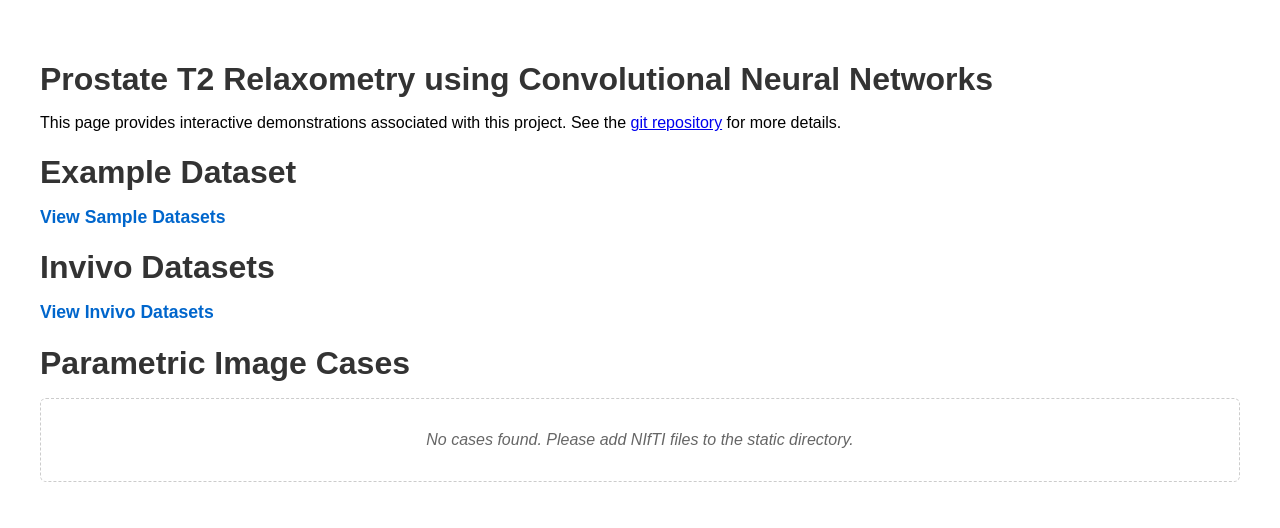
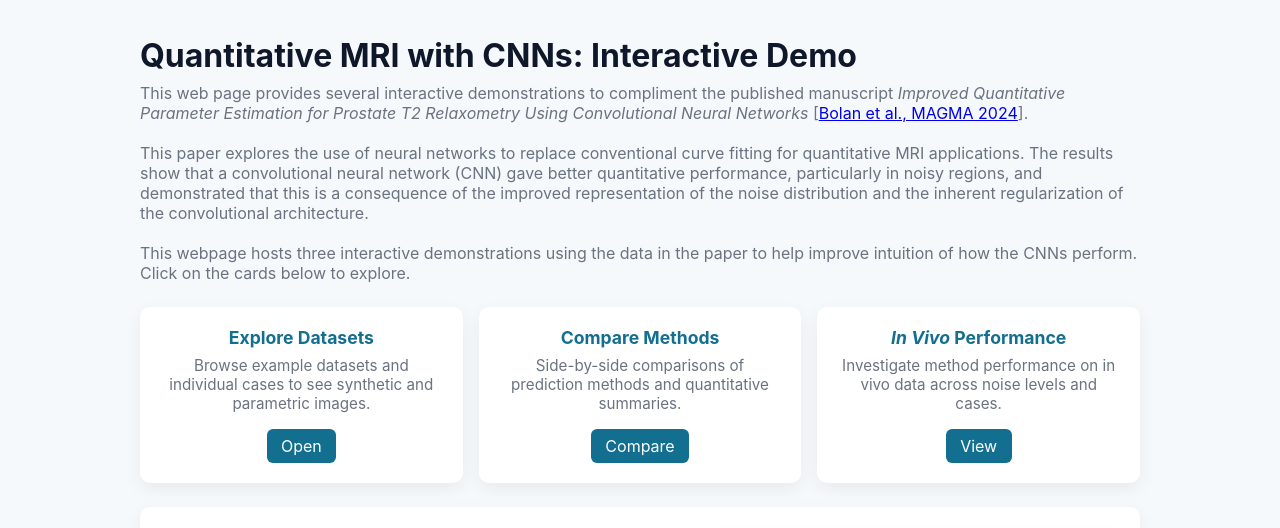
Before and after one commit to patbolan/t2mapdemo, a Flask app: page / in a window 1280 px wide. Shown: the top 528 px of the page. Before the commit the page ends 482 px from the top, so only its background shows below. Run offline with Flask 3, Linux system fonts and the light colour scheme.

Commit message:
Redid home page

```diff
--- a/templates/index.html
+++ b/templates/index.html
@@ -3,67 +3,128 @@
   <head>
     <meta charset="utf-8">
     <meta name="viewport" content="width=device-width, initial-scale=1">
-    <title>Parametric Image Cases</title>
+    <title>T2Map Demo — Home</title>
     <style>
-      body { font-family: Arial, sans-serif; padding: 2rem; }
-      h1 { margin-bottom: 1rem; color: #333; }
-      .case-list { list-style: none; padding: 0; }
-      .case-item {
-        border: 1px solid #ddd;
-        padding: 1rem;
-        margin-bottom: 0.5rem;
-        border-radius: 6px;
-        background: #f9f9f9;
-        transition: background 0.2s;
+      :root{
+        --accent:#136f8f;
+        --muted:#6b7280;
+        --card:#ffffff;
+        --bg:#f6f9fb;
+        --max-width:1000px;
       }
-      .case-item:hover { background: #f0f0f0; }
-      .case-link {
-        text-decoration: none;
-        color: #0066cc;
-        font-weight: bold;
-        font-size: 1.1em;
+      html,body{height:100%;}
+      body {
+        font-family: -apple-system, BlinkMacSystemFont, "Segoe UI", Roboto, "Helvetica Neue", Arial;
+        background:var(--bg);
+        margin:0; padding:2.25rem; display:flex; justify-content:center; align-items:flex-start;
       }
-      .case-link:hover { text-decoration: underline; }
-      .no-cases {
-        color: #666;
-        font-style: italic;
-        padding: 2rem;
-        text-align: center;
-        border: 1px dashed #ccc;
-        border-radius: 6px;
+      .container{width:100%; max-width:var(--max-width);}
+      header{margin-bottom:1.5rem}
+      h1{margin:0 0 .5rem; color:#0f172a}
+      p.lead{color:var(--muted); margin-top:0; margin-bottom:1.25rem}
+
+      .card-row{display:flex; gap:1rem; margin-bottom:1.25rem}
+      .card{
+        flex:1; min-width:200px; background:var(--card); padding:1.25rem; border-radius:10px;
+        box-shadow:0 6px 18px rgba(16,24,40,0.06); text-align:center; text-decoration:none; color:inherit;
+        display:flex; flex-direction:column; justify-content:center; align-items:center; transition:transform .15s ease, box-shadow .15s;
+      }
+      .card:hover{transform:translateY(-6px); box-shadow:0 12px 30px rgba(16,24,40,0.08)}
+      .card h2{margin:0; font-size:1.1rem; color:var(--accent)}
+      .card p{margin:.5rem 0 0; color:var(--muted); font-size:.95rem}
+      .card .btn{margin-top:1rem; display:inline-block; padding:.45rem .9rem; border-radius:6px; background:var(--accent); color:#fff; text-decoration:none}
+
+      .info{margin-top:1.5rem}
+      .info a{color:var(--accent)}
+      .info-card{
+        background:var(--card); padding:1.5rem; border-radius:10px;
+        box-shadow:0 6px 18px rgba(16,24,40,0.06);
+      }
+      .info-content{display:flex; gap:2rem; align-items:flex-start}
+      .info-text{flex:1; min-width:0}
+      .info-text h3{margin:0 0 1rem; color:var(--accent); font-size:1.2rem}
+      .info-text p{margin:0 0 1rem; color:var(--muted); line-height:1.6}
+      .info-text p:last-child{margin-bottom:0}
+      .info-video{flex:0 0 400px; max-width:400px}
+
+      .video-wrap{border-radius:8px; overflow:hidden; box-shadow:0 8px 20px rgba(2,6,23,0.06)}
+      .responsive-iframe{position:relative;padding-bottom:56.25%;height:0;overflow:hidden}
+      .responsive-iframe iframe{position:absolute;top:0;left:0;width:100%;height:100%;border:0}
+
+      @media (max-width:720px){
+        body{padding:1rem}
+        .card{flex-basis:100%}
+        .info-content{flex-direction:column}
+        .info-video{flex:none; max-width:100%}
       }
     </style>
   </head>
   <body>
-    <h1>Prostate T2 Relaxometry using Convolutional Neural Networks</h1>
-    <p>This page provides interactive demonstrations associated with this project.
-    See the <a href="https://github.com/patbolan/prostate_t2map">git repository</a> for more details.
-    </p>
+    <div class="container">
+      <header>
+        <h1>Quantitative MRI with CNNs: Interactive Demo</h1>
 
-    <h1>Example Dataset</h1>
-    <p>
-      <a href="/sample_datasets" class="case-link">View Sample Datasets</a>
-    </p>
+        <p class="lead">This web page provides several interactive demonstrations to compliment
+          the published manuscript <i>Improved Quantitative Parameter Estimation for Prostate T2
+          Relaxometry Using Convolutional Neural Networks</i>
+          [<a href="https://link.springer.com/article/10.1007/s10334-024-01186-3">Bolan et al., MAGMA 2024</a>].</p>
+        <p class="lead">This paper explores the use of neural
+          networks to replace conventional curve fitting for quantitative MRI applications.
+          The results show that a convolutional neural network (CNN) gave better quantitative
+          performance, particularly in noisy regions, and demonstrated that this is a consequence
+          of the improved representation of the noise distribution and the inherent regularization
+          of the convolutional architecture. </p>
+        <p class="lead">This webpage hosts three interactive demonstrations using the data in the
+          paper to help improve intuition of how the CNNs perform. Click on the cards below to explore.</p>
 
-    <h1>Invivo Datasets</h1>
-    <p>
-      <a href="/invivo_datasets" class="case-link">View Invivo Datasets</a>
-    </p>
+      </header>
 
-    <h1>Parametric Image Cases</h1>
+      <section aria-labelledby="demos">
+        <div class="card-row" id="demos">
+          <a class="card" href="/sample_datasets" title="Explore Datasets">
+            <h2>Explore Datasets</h2>
+            <p>Browse example datasets and individual cases to see synthetic and parametric images.</p>
+            <span class="btn">Open</span>
+          </a>
 
-    {% if cases %}
-      <ul class="case-list">
-        {% for case in cases %}
-          <li class="case-item">
-            <a href="/case/{{ case }}" class="case-link">Case {{ case }}</a>
-          </li>
-        {% endfor %}
-      </ul>
-    {% else %}
-      <div class="no-cases">
-        No cases found. Please add NIfTI files to the static directory.
-      </div>
-    {% endif %}
+          <a class="card" href="/compare_methods" title="Compare Methods">
+            <h2>Compare Methods</h2>
+            <p>Side-by-side comparisons of prediction methods and quantitative summaries.</p>
+            <span class="btn">Compare</span>
+          </a>
+
+          <a class="card" href="/invivo_datasets" title="In Vivo Performance">
+            <h2><i>In Vivo</i> Performance</h2>
+            <p>Investigate method performance on in vivo data across noise levels and cases.</p>
+            <span class="btn">View</span>
+          </a>
+        </div>
+      </section>
+
+      <section class="info">
+        <div class="info-card">
+          <div class="info-content">
+            <div class="info-text">
+              <h3>Learn More</h3>
+              <p>For more information see the original
+                <a href="https://github.com/patbolan/prostate_t2map">project repository</a>, read the final
+                <a href="https://link.springer.com/article/10.1007/s10334-024-01186-3">paper</a>,
+                or the <a href="https://doi.org/10.1101/2023.01.11.23284194">preprint</a>. </p>
+              <p>For an quick overview, watch the demo video on the right (6 min). This was for a digital poster
+                presented at the 2023 annual meeting of the International Society for Magnetic Resonance (ISMRM).</p>
+
+            </div>
+            <div class="info-video">
+              <div class="video-wrap">
+                <div class="responsive-iframe">
+                  <!-- Embedded demo video (replace src with your actual video URL) -->
+                  <iframe src="https://www.youtube.com/embed/nTZPyVtEPmo" title="Demo video" allowfullscreen></iframe>
+                </div>
+              </div>
+            </div>
+          </div>
+        </div>
+      </section>
+    </div>
   </body>
 </html>
```
Also changed, not shown: DEVLOG.md (renamed from README.md, +7 -2 lines).
